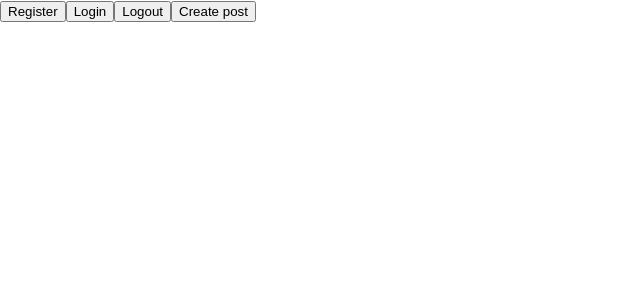
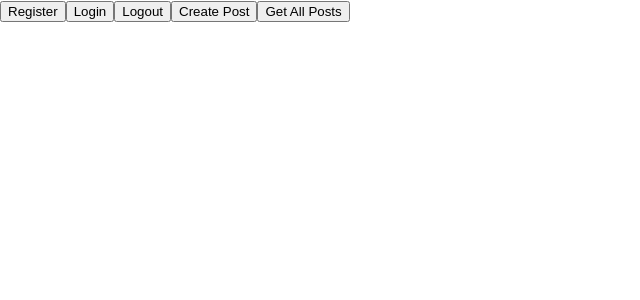
Before and after one commit to kdeans123/firebase-authentication, a React (Create React App) app: page / in a window 1280 px wide. Shown: the top 300 px of the page, without its empty margins (0-640 px from the left). Built offline with nearby package versions, Linux system fonts and the light colour scheme; no server answers.

Commit message:
Add all posts

```diff
--- a/src/App.js
+++ b/src/App.js
@@ -1,6 +1,6 @@
 import React from 'react';
 import { auth, db } from './firebase/init';
-import { collection, addDoc } from "firebase/firestore";
+import { collection, addDoc, getDocs } from "firebase/firestore";
 import {
   createUserWithEmailAndPassword,
   signInWithEmailAndPassword,
@@ -20,6 +20,11 @@ function App() {
       description: "Finish FES",
     };
     addDoc(collection(db, "posts"), post)
+  }
+
+  async function getAllPosts() {
+    const { docs } = await getDocs(collection(db, "posts"));
+    const posts = docs.map(elem => ({...elem.data(), id: elem.id }));
   }
 
 React.useEffect(() => {
@@ -64,7 +69,9 @@ React.useEffect(() => {
       <button onClick={login}>Login</button>
       <button onClick={logout}>Logout</button>
       {loading ? 'loading...' : user.email}
-      <button onClick={createPost}>Create post</button>
+      <button onClick={createPost}>Create Post</button>
+      <button onClick={getAllPosts}>Get All Posts</button>
+
     </div>
   );
 }
@@ -80,3 +87,7 @@ export default App;
 // const[email, setEmail] and then you will have an input field that sets the email
 //  when you first load the page, you need to pass an empty array
 // onAuthStateChanged - so when the page loads user does not hav eto log in again
+
+//  when you want to have all the post son the page you create a new function getAllPosts and you add import getDocs
+// this changes every element into java script:   const posts = docs.map(elem => elem.data());
+// best practice is to add spread operator:  const posts = docs.map(elem => {...elem.data()}); and this allows us to add new propert "Id"
```
